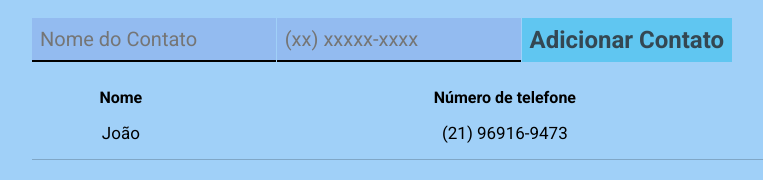
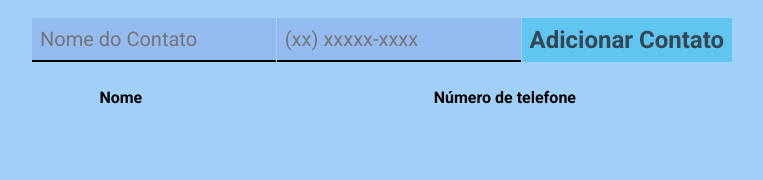
Before and after one commit to Herbaszl/Agenda-Telefonica, a plain HTML site: page index.html in a window 1280 px wide. Shown: the part 242-422 px from the top of the page, without its empty margins (224-987 px from the left). Drawn offline with Linux system fonts and the light colour scheme.

Commit message:
ajuste no index.html

```diff
--- a/index.html
+++ b/index.html
@@ -28,10 +28,6 @@
                 </tr>
             </thead>
             <tbody>
-                <td>
-                    João
-                </td>
-                <td> (21) 96916-9473</td>
             </tbody>
         </table>
     </div>
```
